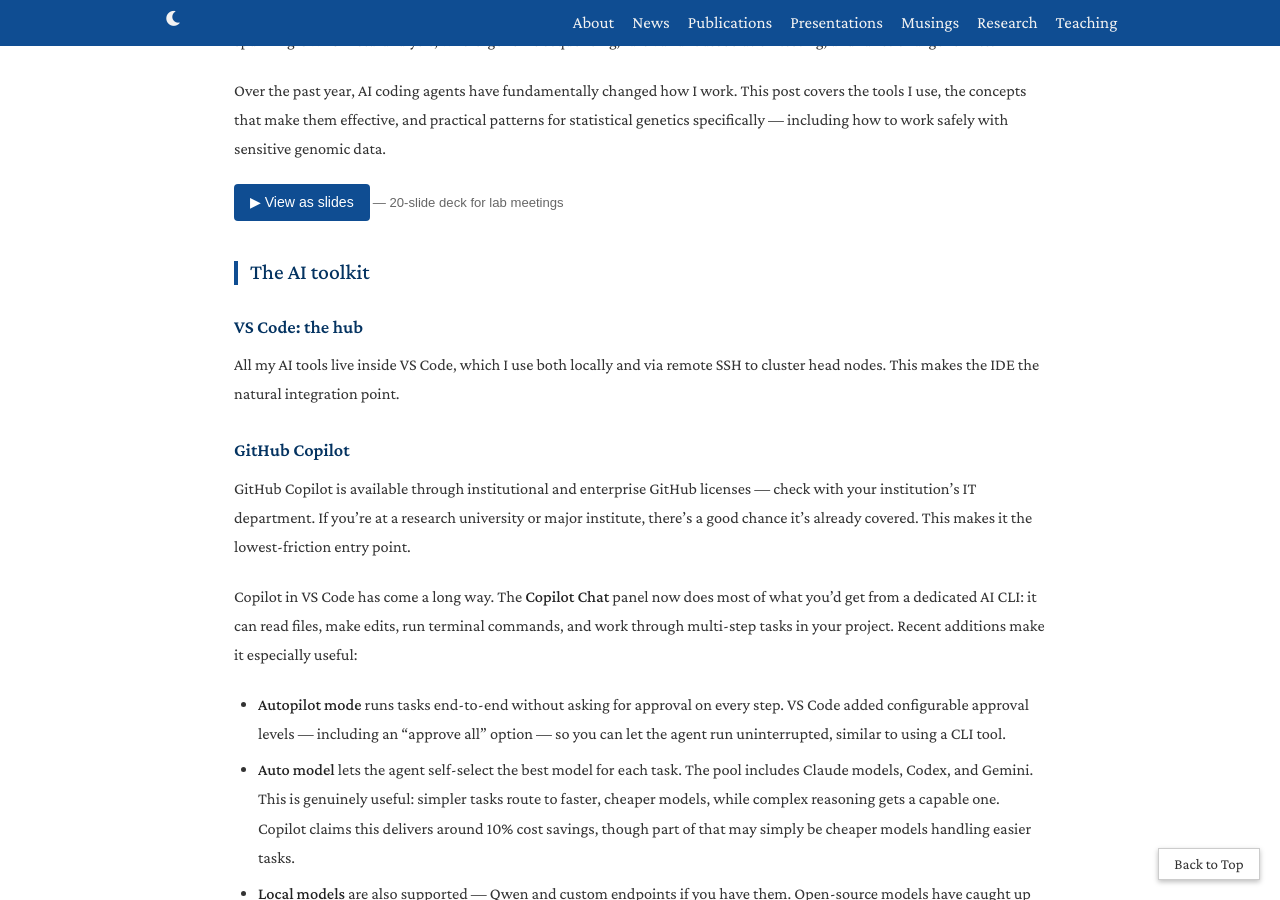
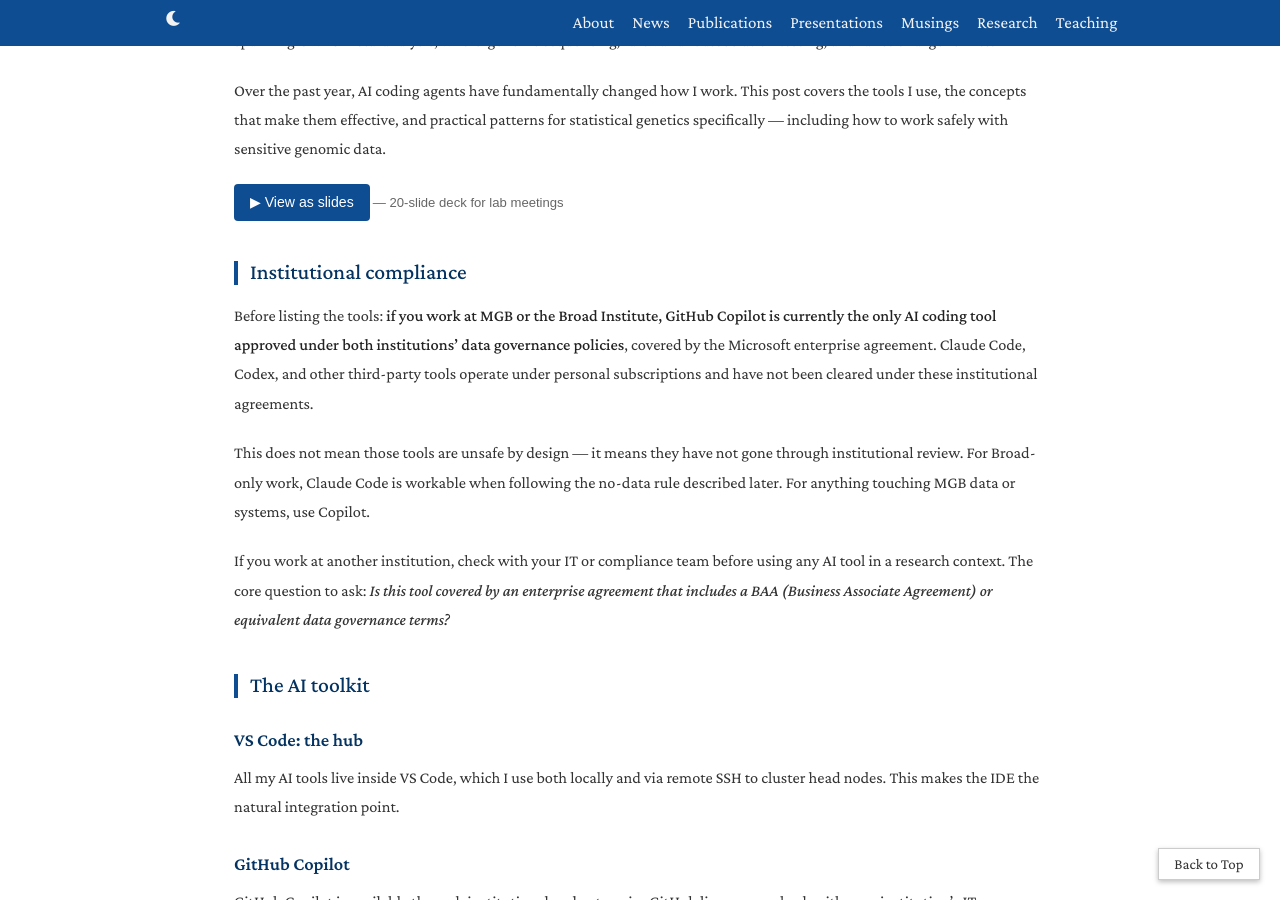
Before and after one commit to yxwyx/yxwyx.github.io, a Jekyll site: the page built from _posts/2026-05-04-ai-assisted-statistical-genetics-coding.md, in a window 1280 px wide and 900 px high, scrolled down 260 px. Built offline with Jekyll 4.4.1, drawn with Linux system fonts in a browser that asks for light colours; nearby versions of some CDN libraries; a style sheet for code colours, icons or effects is not loaded.

Commit message:
Add compliance section: Copilot only tool approved at Broad+MGB

```diff
--- a/_posts/2026-05-04-ai-assisted-statistical-genetics-coding.md
+++ b/_posts/2026-05-04-ai-assisted-statistical-genetics-coding.md
@@ -12,6 +12,14 @@
 Over the past year, AI coding agents have fundamentally changed how I work. This post covers the tools I use, the concepts that make them effective, and practical patterns for statistical genetics specifically — including how to work safely with sensitive genomic data.
 
 <p style="margin: 1.2em 0 0.5em"><a href="/assets/slides/ai-workflow-slides.html" target="_blank" rel="noopener" style="display:inline-block; background:#0f4d92; color:#fff; padding:6px 16px; border-radius:4px; text-decoration:none; font-size:0.88rem; font-family:sans-serif">&#9654; View as slides</a> <span style="font-size:0.82rem; color:#666; font-family:sans-serif">— 20-slide deck for lab meetings</span></p>
+
+## Institutional compliance
+
+Before listing the tools: **if you work at MGB or the Broad Institute, GitHub Copilot is currently the only AI coding tool approved under both institutions' data governance policies**, covered by the Microsoft enterprise agreement. Claude Code, Codex, and other third-party tools operate under personal subscriptions and have not been cleared under these institutional agreements.
+
+This does not mean those tools are unsafe by design — it means they have not gone through institutional review. For Broad-only work, Claude Code is workable when following the no-data rule described later. For anything touching MGB data or systems, use Copilot.
+
+If you work at another institution, check with your IT or compliance team before using any AI tool in a research context. The core question to ask: *Is this tool covered by an enterprise agreement that includes a BAA (Business Associate Agreement) or equivalent data governance terms?*
 
 ## The AI toolkit
 
```
Also changed, not shown: assets/slides/ai-workflow-slides.html (+11 -7 lines).
